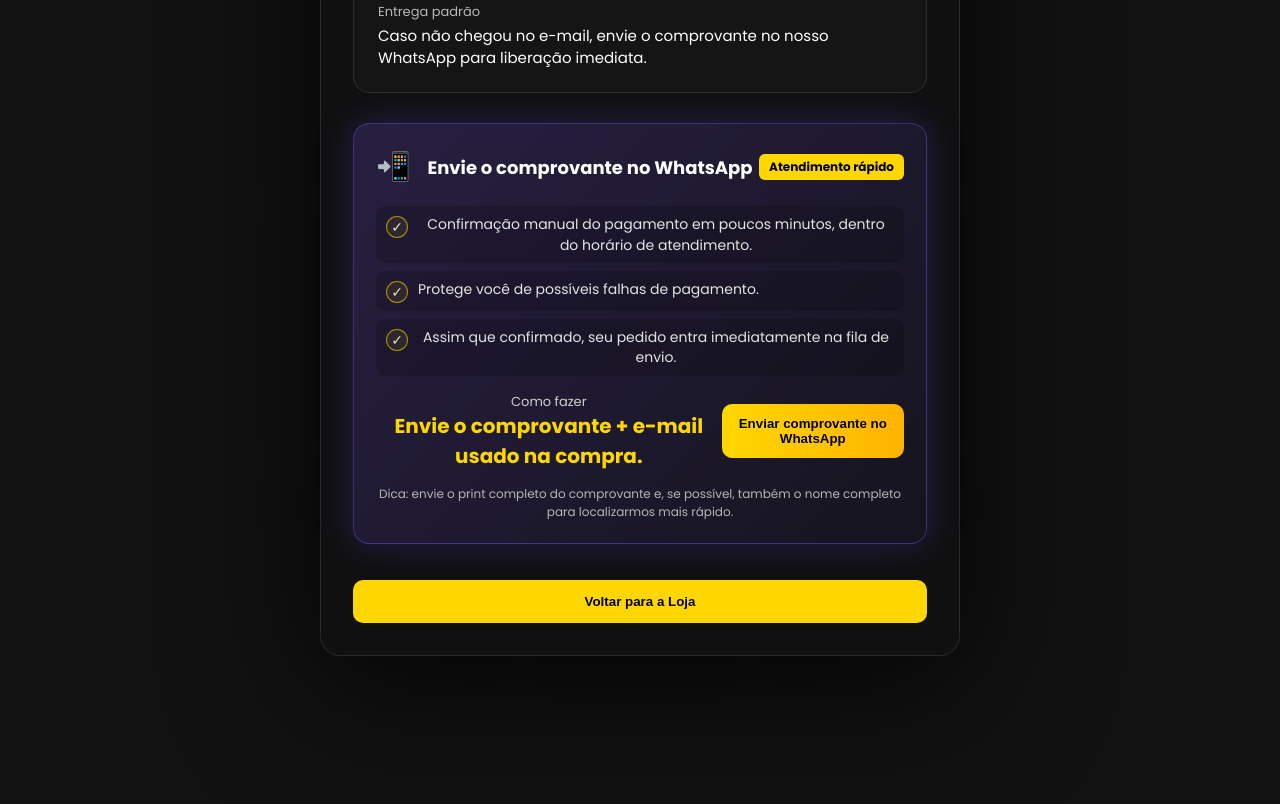
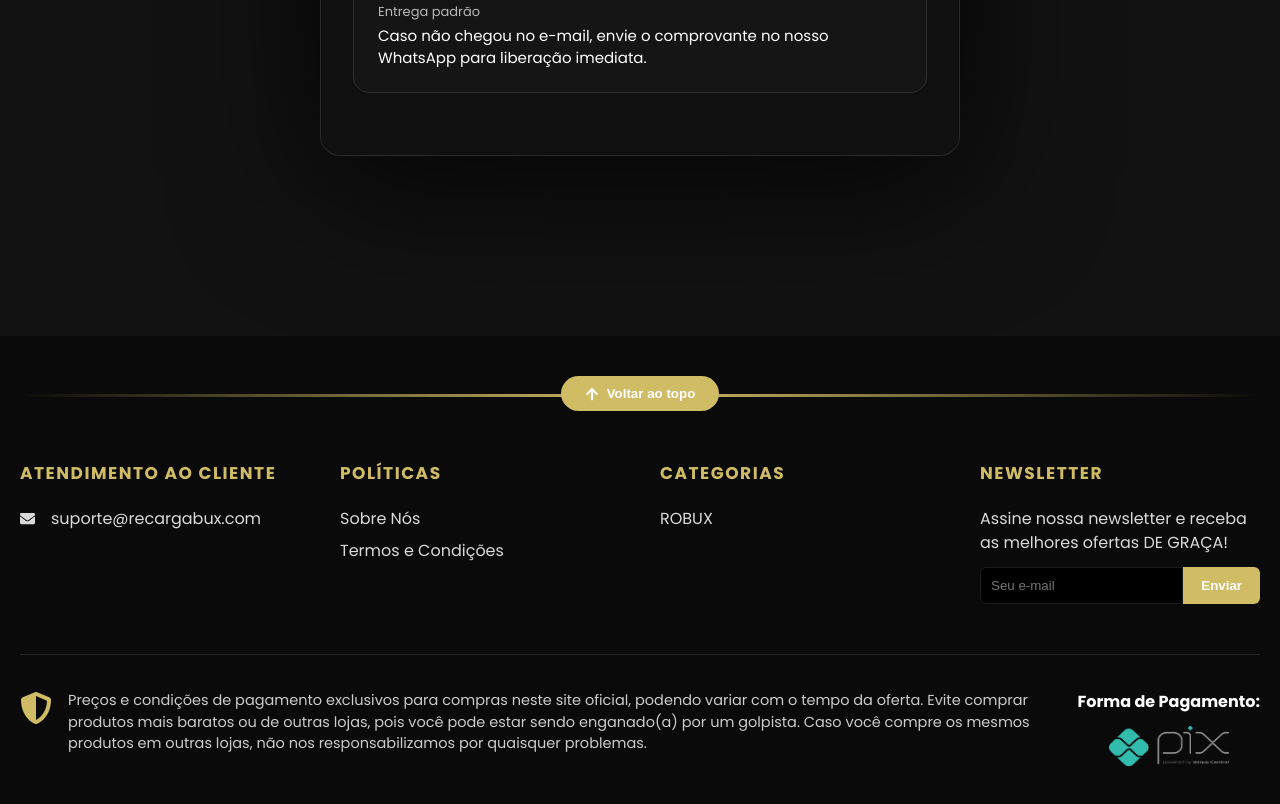
Before and after one commit to devpikapequena-svg/rbwht, a Next.js app: page /sucess in a window 1280 px wide. Shown: the part 560-1364 px from the top of the page. Built offline with nearby package versions, Linux system fonts and the light colour scheme.

Commit message:
Atualização do site

```diff
--- a/app/sucess/page.tsx
+++ b/app/sucess/page.tsx
@@ -78,67 +78,6 @@
             </div>
           </div>
         </div>
-
-        {/* Box pedindo comprovante no WhatsApp */}
-        <div className="sucess-priority">
-          <div className="sucess-priority-header">
-            <div className="sucess-priority-icon">📲</div>
-            <div>
-              <p className="sucess-priority-title">
-                Envie o comprovante no WhatsApp
-              </p>
-            </div>
-            <span className="sucess-priority-chip">Atendimento rápido</span>
-          </div>
-
-          <div className="sucess-priority-items">
-            <div className="sucess-priority-item">
-              <span className="spi-icon">✓</span>
-              <span>
-                Confirmação manual do pagamento em poucos minutos, dentro do
-                horário de atendimento.
-              </span>
-            </div>
-            <div className="sucess-priority-item">
-              <span className="spi-icon">✓</span>
-              <span>
-                Protege você de possíveis falhas de pagamento.
-              </span>
-            </div>
-            <div className="sucess-priority-item">
-              <span className="spi-icon">✓</span>
-              <span>
-                Assim que confirmado, seu pedido entra imediatamente na fila de
-                envio.
-              </span>
-            </div>
-          </div>
-
-          <div className="sucess-priority-footer">
-            <div className="sucess-priority-price">
-              <span className="price-label">Como fazer</span>
-              <span className="price-value">
-                Envie o comprovante + e-mail usado na compra.
-              </span>
-            </div>
-
-            <button
-              className="sucess-priority-btn"
-              onClick={handleSendWhatsApp}
-            >
-              Enviar comprovante no WhatsApp
-            </button>
-          </div>
-
-          <p className="sucess-priority-note">
-            Dica: envie o print completo do comprovante e, se possível, também o
-            nome completo para localizarmos mais rápido.
-          </p>
-        </div>
-
-        <button className="sucess-btn" onClick={() => router.push("/")}>
-          Voltar para a Loja
-        </button>
       </main>
 
       <Footer />
```
